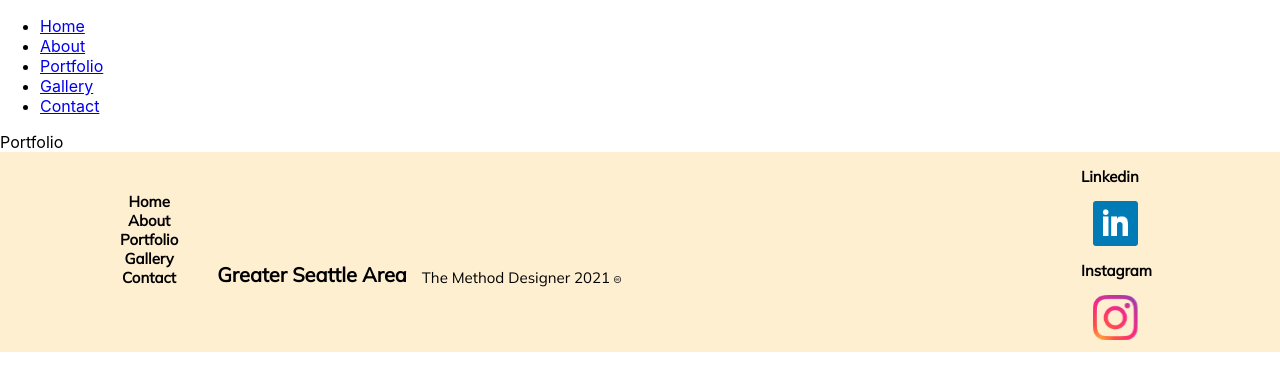
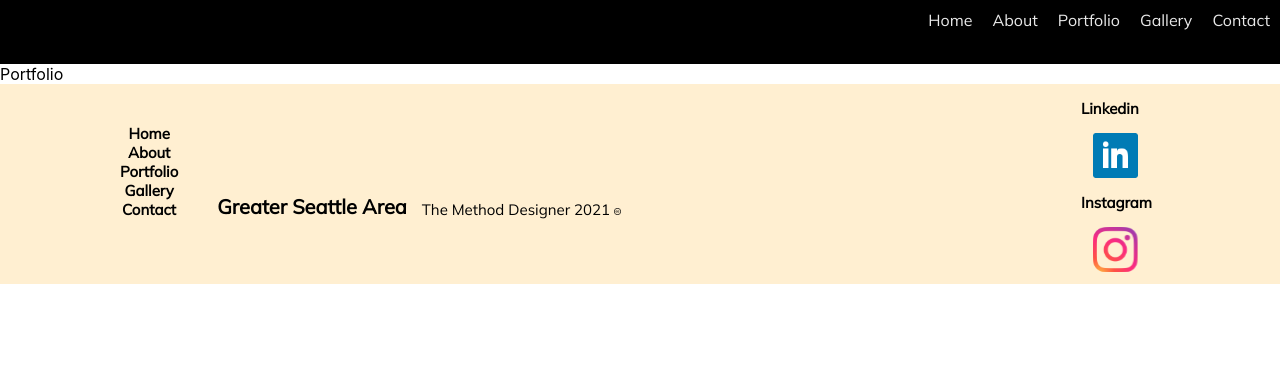
Before and after one commit to MrKeon/TheMethodDesigner, a React (Create React App) app: page /portfolio in a window 1280 px wide. Shown: the top 390 px of the page. Built offline with nearby package versions, Linux system fonts and the light colour scheme.

Commit message:
Fixed nav order.

```diff
--- a/src/components/Footer.tsx
+++ b/src/components/Footer.tsx
@@ -4,12 +4,11 @@ import './Footer.css';
 import cc from '../cc.svg';
 import linkedin from '../linkedin.svg';
 import instagram from '../instagram.svg';
-import { BrowserRouter as Router, Link } from 'react-router-dom';
 
 export default function Footer() {
     return(
     <div className="Footer" >
-      <Nav />
+      <Nav ascendingOrder={true} />
       <div>
         <strong>Greater Seattle Area</strong>
       </div>
--- /dev/null
+++ b/src/components/Header.css
@@ -0,0 +1,24 @@
+.Header {
+    height: 64px;
+    left: 0px;
+    top: 0px;
+    font-family: Mulish;
+    background: #000000;
+}
+
+.Header ul {
+    margin-block-start: 0em;
+    margin-block-end: 0em;
+}
+
+.Header li {
+    float: right;
+    list-style-type: none;
+    vertical-align: center;
+    padding: 10px;
+}
+
+.Header a {
+    text-decoration: none;
+    color: #E9E9E9
+}
--- a/src/components/Header.tsx
+++ b/src/components/Header.tsx
@@ -1,9 +1,9 @@
 import Nav from './Nav';
-
+import './Header.css';
 function Header() {
     return (
-      <div>
-        <Nav/>
+      <div className="Header">
+        <Nav ascendingOrder={ false }/>
       </div>
     );}
 
--- a/src/components/Nav.tsx
+++ b/src/components/Nav.tsx
@@ -1,31 +1,18 @@
 import {
     Link
   } from "react-router-dom";
-  import Home from './Home';
-  import About from './About';
-  import Portfolio from './Portfolio';
-  import Gallery from './Gallery';
+import NavList from "./NavList";
 
-  function Nav() {
+interface INavProps {
+    ascendingOrder: Boolean
+}
+
+  function Nav({ ascendingOrder }: INavProps) {
     return (
             <div>
             <nav>
                 <ul>
-                <li>
-                    <Link to="/">Home</Link>
-                </li>
-                <li>
-                    <Link to="/about">About</Link>
-                </li>
-                <li>
-                    <Link to="/portfolio">Portfolio</Link>
-                </li>
-                <li>
-                    <Link to="/gallery">Gallery</Link>
-                </li>
-                <li>
-                    <Link to="/contact">Contact</Link>
-                </li>
+                    <NavList ascendingOrder={ ascendingOrder } />
                 </ul>
             </nav>
             </div>
--- /dev/null
+++ b/src/components/NavList.tsx
@@ -0,0 +1,51 @@
+import React from "react";
+import { Link } from "react-router-dom";
+
+interface IPage {
+    endpoint: string
+    name: string
+}
+
+interface INavListProps {
+    ascendingOrder: Boolean
+}
+
+let pages: IPage[] = [
+    {
+        endpoint: '/',
+        name: 'Home'
+    },
+    {
+        endpoint: '/about',
+        name: 'About'
+    },
+    {
+        endpoint: '/portfolio',
+        name: 'Portfolio'
+    },
+    {
+        endpoint: '/gallery',
+        name: 'Gallery'
+    },
+    {
+        endpoint: '/contact',
+        name: 'Contact'
+    }
+]
+
+const  NavList = ({ ascendingOrder }: INavListProps): JSX.Element => {
+    let list = ascendingOrder ? pages : pages.slice().reverse();
+    return (
+        <div>
+            {
+                list.map(item => (
+                        <li>
+                            <Link to={item.endpoint}>{item.name}</Link>
+                        </li>
+                ))
+            }
+        </div>
+    );
+}
+
+export default NavList;
```
